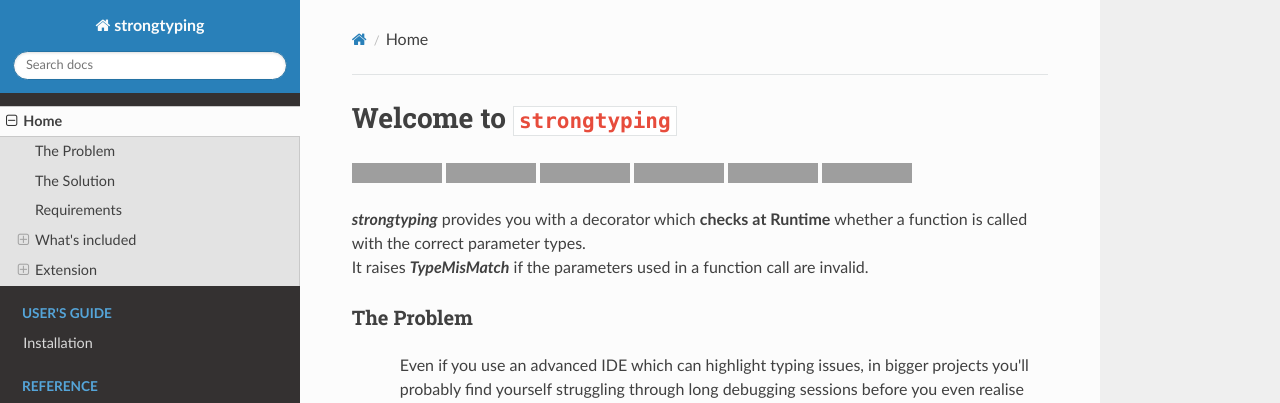
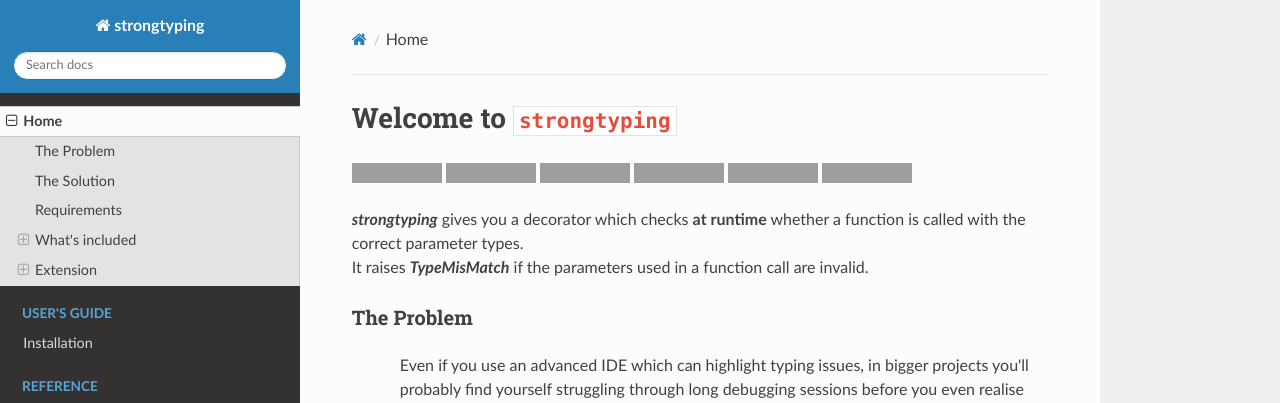
Before and after one commit to FelixTheC/strongtyping, an MkDocs documentation site: the page built from docs/index.md, in a window 1280 px wide and 900 px high, cut to the strip 0-403 px from the top of the window. Built offline with MkDocs 1.6.1, drawn with Linux system fonts in a browser that asks for light colours; nearby versions of some CDN libraries; grey boxes are pictures that could not be loaded.

Commit message:
Update index.md

```diff
--- a/docs/index.md
+++ b/docs/index.md
@@ -7,7 +7,7 @@
 [![](https://img.shields.io/pypi/dm/strongtyping.svg)](https://pypi.org/project/strongtyping/)
 
 
-<p><b><em>strongtyping</em></b> provides you with a decorator which <b>checks at Runtime</b> whether a function is called with the correct parameter types.<br>
+<p><b><em>strongtyping</em></b> gives you  a decorator which checks <b>at runtime</b> whether a function is called with the correct parameter types.<br>
 It raises <b><em>TypeMisMatch</em></b> if the parameters used in a function call are invalid.</p>
 
 ### The Problem
```
